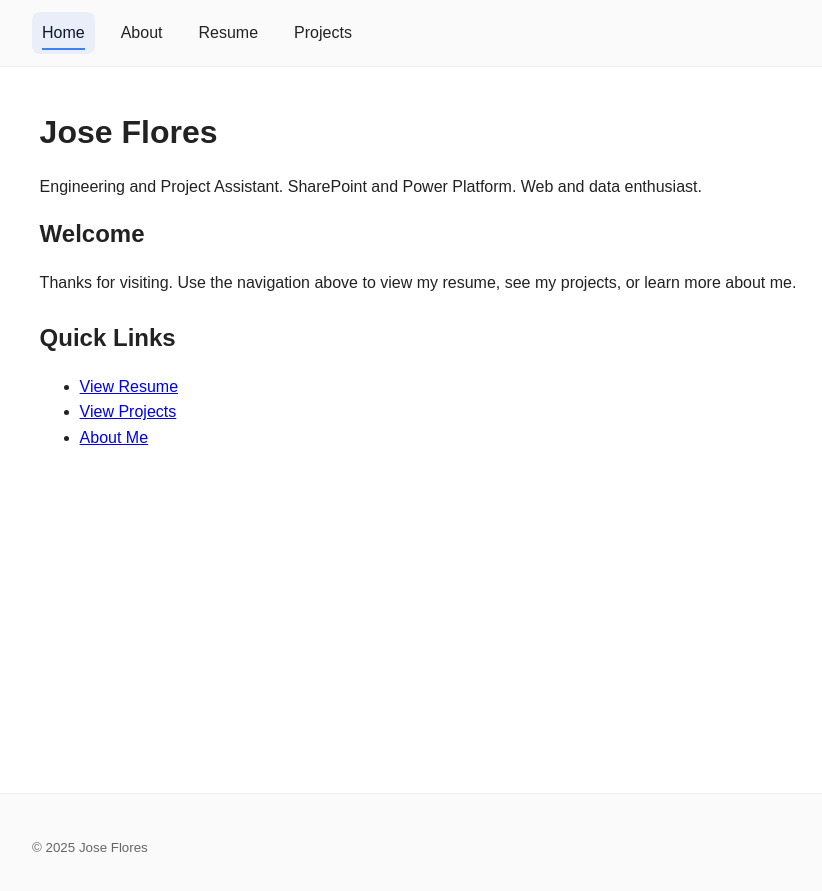
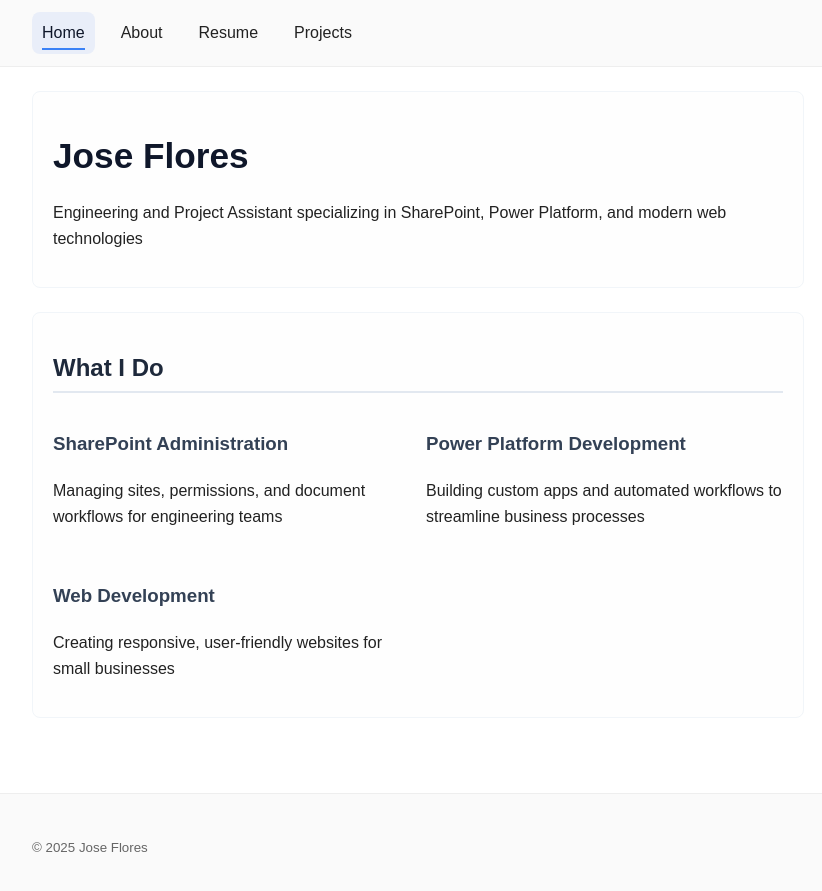
Before and after one commit to Josetf2396/Josetf2396.github.io, a Jekyll site: the page built from index.html, in a window 1280 px wide. Shown: the top 891 px of the page, without its empty margins (222-1044 px from the left). Built offline with Jekyll 4.4.1, drawn with Linux system fonts in a browser that asks for light colours.

Commit message:
updated home page  and styles

```diff
--- a/about.html
+++ b/about.html
@@ -25,8 +25,7 @@
 <section>
   <h2>Contact</h2>
   <p>
-    Email: <a href="mailto:your.email@example.com">your.email@example.com</a><br />
-    LinkedIn: <a href="https://linkedin.com/in/yourprofile">linkedin.com/in/yourprofile</a><br />
+    Email: <a href="mailto:your.email@example.com">Jose.TF2396@gmail.com</a><br />
     GitHub: <a href="https://github.com/josetf2396">github.com/josetf2396</a>
   </p>
 </section>
--- a/index.html
+++ b/index.html
@@ -4,19 +4,25 @@ title: Home
 nav: home
 ---
 
-<h1>Jose Flores</h1>
-<p>Engineering and Project Assistant. SharePoint and Power Platform. Web and data enthusiast.</p>
-
-<section>
-  <h2>Welcome</h2>
-  <p>Thanks for visiting. Use the navigation above to view my resume, see my projects, or learn more about me.</p>
+<section class="hero">
+  <h1>Jose Flores</h1>
+  <p class="tagline">Engineering and Project Assistant specializing in SharePoint, Power Platform, and modern web technologies</p>
 </section>
 
 <section>
-  <h2>Quick Links</h2>
-  <ul>
-    <li><a href="{{ '/resume.html' | relative_url }}">View Resume</a></li>
-    <li><a href="{{ '/projects.html' | relative_url }}">View Projects</a></li>
-    <li><a href="{{ '/about.html' | relative_url }}">About Me</a></li>
-  </ul>
+  <h2>What I Do</h2>
+  <div class="skills-grid">
+    <div>
+      <h3>SharePoint Administration</h3>
+      <p>Managing sites, permissions, and document workflows for engineering teams</p>
+    </div>
+    <div>
+      <h3>Power Platform Development</h3>
+      <p>Building custom apps and automated workflows to streamline business processes</p>
+    </div>
+    <div>
+      <h3>Web Development</h3>
+      <p>Creating responsive, user-friendly websites for small businesses</p>
+    </div>
+  </div>
 </section>
--- a/resume.html
+++ b/resume.html
@@ -6,7 +6,7 @@ nav: resume
 
 <h1>Jose Flores</h1>
 <p>
-  Email: your.email@example.com
+  | <a href="mailto:your.email@example.com">Jose.TF2396@gmail.com</a>
   | <a href="https://linkedin.com/in/yourprofile">LinkedIn</a>
   | <a href="https://github.com/josetf2396">GitHub</a>
 </p>
--- a/styles.css
+++ b/styles.css
@@ -80,6 +80,46 @@ small { color: #666; }
   }
 }
 
-/* Existing headings and spacing */
-h1, h2 { margin: 16px 0; }
+/* Typography improvements */
+h1 { font-size: 2.2rem; color: #0f172a; margin: 16px 0; }
+h2 { font-size: 1.5rem; color: #1e293b; border-bottom: 2px solid #e2e8f0; padding-bottom: 4px; margin: 16px 0; }
+h3 { color: #334155; margin-top: 20px; }
+/* Section spacing and styling */
+section {
+  background: #fefefe;
+  padding: 20px;
+  border-radius: 8px;
+  border: 1px solid #f1f5f9;
+}
 section + section { margin-top: 24px; }
+
+/* Links styling */
+a { color: #3b82f6; text-decoration: none; }
+a:hover { text-decoration: underline; color: #1d4ed8; }
+
+/* Lists styling */
+ul { padding-left: 20px; }
+li { margin-bottom: 4px; }
+
+/* Contact info styling */
+.contact-info {
+  display: flex;
+  gap: 16px;
+  flex-wrap: wrap;
+  align-items: center;
+}
+
+/* Skills grid */
+.skills-grid {
+  display: grid;
+  grid-template-columns: repeat(auto-fit, minmax(250px, 1fr));
+  gap: 16px;
+}
+
+/* Mobile responsiveness */
+@media (max-width: 768px) {
+  .site-nav { flex-wrap: wrap; }
+  .container { padding: 16px; }
+  h1 { font-size: 1.8rem; }
+  .contact-info { flex-direction: column; align-items: flex-start; gap: 8px; }
+}
```
